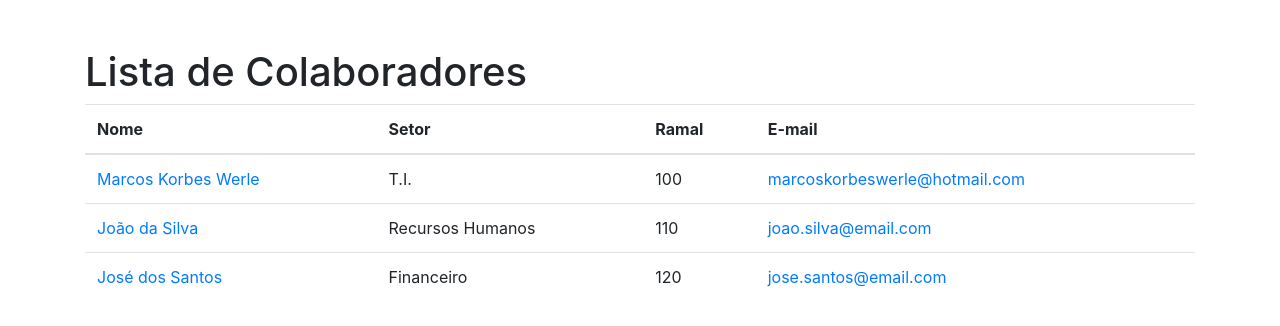
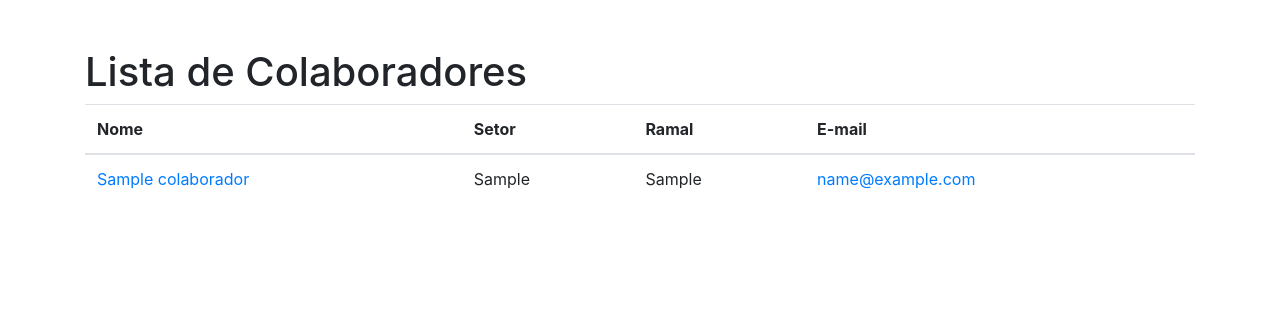
Before and after one commit to marcoskw/intranet, a Django app: page / in a window 1280 px wide. Shown: the part 56-382 px from the top of the page. Run offline with Django 4.2, Linux system fonts and the light colour scheme; tables that the repository leaves empty hold one stand-in row (values such as "Sample post"); some libraries are stand-ins or nearby versions.

Commit message:
Exibindo valores dos colaboradores nas views

```diff
--- a/colaboradores/templates/colaboradores/index.html
+++ b/colaboradores/templates/colaboradores/index.html
@@ -13,24 +13,16 @@
     </tr>
   </thead>
   <tbody>
-    <tr>
-      <td><a href="#">Marcos Korbes Werle</a></td>
-      <td>T.I.</td>
-      <td>100</td>
-      <td><a href="mailto:marcoskorbeswerle@hotmail.com">marcoskorbeswerle@hotmail.com</a></td>
-    </tr>
-    <tr>
-      <td><a href="#">João da Silva</a></td>
-      <td>Recursos Humanos</td>
-      <td>110</td>
-      <td><a href="mailto:joao.silva@email.com">joao.silva@email.com</a></td>
-    </tr>
-    <tr>
-      <td><a href="#">José dos Santos</a></td>
-      <td>Financeiro</td>
-      <td>120</td>
-      <td><a href="mailto:jose.santos@email.com">jose.santos@email.com</a></td>
-    </tr>
+    {% for colaborador in colaboradores %}
+      <tr>
+        <td>
+          <a href="#">{{ colaborador.nome_completo }}</a>
+        </td>
+        <td>{{ colaborador.setor }}</td>
+        <td>{{ colaborador.ramal }}</td>
+        <td><a href="mailto:{{ colaborador.email }}">{{ colaborador.email }}</a></td>
+      </tr>
+    {% endfor %}
   </tbody>
 </table>
 
--- a/colaboradores/views.py
+++ b/colaboradores/views.py
@@ -1,6 +1,10 @@
 from django.shortcuts import render
+from .models import Colaborador
 
-# Create your views here.
 
 def index(request):
-    return render(request, 'colaboradores/index.html')
+    colaboradores = Colaborador.objects.all()
+
+    return render(request, 'colaboradores/index.html', {
+        'colaboradores': colaboradores
+    })
```
